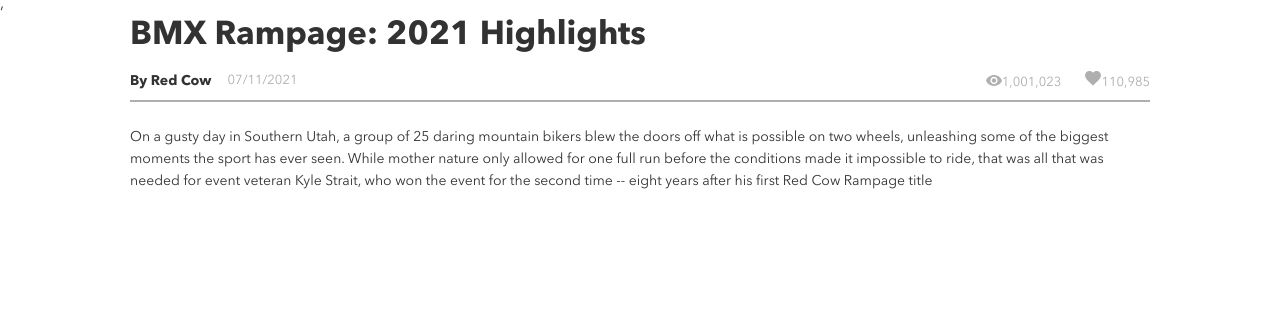
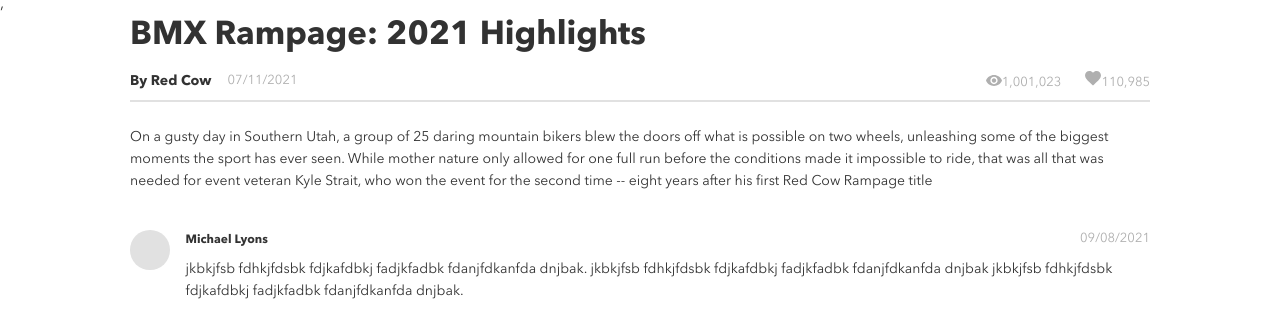
Before and after one commit to bexbrown/rebecca-brown-brainflix, a React (Create React App) app: page / in a window 1280 px wide. Shown: the part 842-1167 px from the top of the page. Before the commit the page ends 1048 px from the top, so only its background shows below. Built offline with nearby package versions, Linux system fonts and the light colour scheme; a web font is replaced by a local one.

Commit message:
add comment component

```diff
--- a/src/App.js
+++ b/src/App.js
@@ -2,6 +2,7 @@
 import Header from "./components/Header/Header";
 import CurrentVideo from "./components/CurrentVideo/CurrentVideo";
 import Info from "./components/Info/Info";
+import Comments from "./components/Comments/Comments";
 import data from "./data/video-details.json";
 import { v4 as uuid } from 'uuid';
 
@@ -23,6 +24,7 @@
         likes={data[0].likes}
         timestamp={data[0].timestamp}
       />
+      <Comments />
     </>
   );
 }
--- /dev/null
+++ b/src/components/Comment/Comment.js
@@ -0,0 +1,18 @@
+import "./Comment.scss";
+
+function Comment() {
+    return (
+        <div className="comment">
+            <span className="comment__image"></span>
+            <div className="comment__div">
+                <div className="comment__heading">
+                    <h2 className="comment__name">Michael Lyons</h2>
+                    <span className="comment__date">09/08/2021</span>
+                </div>
+                <p className="comment__text">jkbkjfsb fdhkjfdsbk fdjkafdbkj fadjkfadbk fdanjfdkanfda dnjbak. jkbkjfsb fdhkjfdsbk fdjkafdbkj fadjkfadbk fdanjfdkanfda dnjbak jkbkjfsb fdhkjfdsbk fdjkafdbkj fadjkfadbk fdanjfdkanfda dnjbak.</p>
+            </div>
+        </div>
+    )
+}
+
+export default Comment;
--- /dev/null
+++ b/src/components/Comment/Comment.scss
@@ -0,0 +1,52 @@
+@use "../../styles/partials/mixins" as *;
+@use "../../styles/partials/colors" as *;
+
+.comment {
+    padding: 1rem 1rem;
+    display: flex;
+
+    border-bottom: 2px solid $secondary-grey;
+
+    @include tablet {
+        margin: 0 1.5rem;
+        padding: 1.5rem 0;
+    }
+
+    @include desktop {
+        @include contain;
+    }
+
+    &__image {
+        display: inline-block;
+        @include avatar;
+        padding: 1rem;
+        margin: 0 1rem 0 0;
+    }
+
+    &__div {
+        display: flex;
+        flex-direction: column;
+
+        @include tablet {
+            width: 100%;
+        }
+    }
+
+    &__heading {
+        display: flex;
+        justify-content: space-between;
+
+    }
+
+    &__date {
+        color: $primary-grey;
+        font-size: 0.8125rem;
+        line-height: 1.125rem;
+        font-weight: 400;
+    }
+
+    &__text {
+        margin: 0.5rem 0 0 0;
+
+    }
+}
--- /dev/null
+++ b/src/components/Comments/Comments.js
@@ -0,0 +1,29 @@
+import "./Comments.scss";
+import Avatar from "../../assets/images/Mohan-muruge.jpg";
+import Comment from "../Comment/Comment";
+
+function Comments() {
+    return (
+
+        <section className="comments">
+            <h2 className="comments__count">3 Comments</h2>
+            <div className="comments__header">
+                <img src={Avatar} alt="avatar"
+                    className="comments__image comments__image--main" />
+                <div className="comments__div">
+                    <h2 className="comments__heading">Join the Conversation</h2>
+                    <form action="" className="comments__form">
+                        <textarea placeholder="Add a new comment" className="comments__input"></textarea>
+                        <input type="submit" value="Comment" className="comments__button" />
+                    </form>
+                </div>
+            </div>
+        </section>,
+
+        <Comment />
+
+
+    )
+}
+
+export default Comments;
--- /dev/null
+++ b/src/components/Comments/Comments.scss
@@ -0,0 +1,95 @@
+@use "../../styles/partials/colors" as *;
+@use "../../styles/partials/mixins" as *;
+@use "../../styles/partials/fonts" as *;
+
+.comments {
+
+    margin: 0 1rem;
+    padding-bottom: 1rem;
+    border-bottom: 2px solid $secondary-grey;
+
+    @include tablet {
+        margin-top: 2rem;
+    }
+
+    @include desktop {
+        @include contain;
+    }
+
+
+    &__header {
+        margin-top: 1rem;
+        display: flex;
+    }
+
+    &__heading {
+        text-transform: uppercase;
+        color: $primary-grey;
+        font-weight: 700;
+    }
+
+
+    &__image {
+        // background-color: $secondary-grey;
+        // object-fit: cover;
+        // object-position: left;
+        // height: 2.25rem;
+        // width: 2.25rem;
+        // border-radius: 50%;
+        // margin: 1.5rem 1rem 0 0;
+
+
+        // @include tablet {
+        //     height: 2.5rem;
+        //     width: 2.5rem;
+        //     margin-right: 1.5rem;
+        // }
+        @include avatar;
+    }
+
+    &__div {
+        display: flex;
+        flex-direction: column;
+        width: 100%;
+    }
+
+    &__form {
+        @include tablet {
+            display: flex;
+        }
+    }
+
+    &__input {
+        width: 100%;
+        resize: none;
+        margin: 0 0 1rem 0;
+        height: 6rem;
+        font-family: $font-stack;
+        border-radius: 4px;
+        border: none;
+        outline: solid 2px $secondary-grey;
+        background-color: $secondary-light;
+        padding: 0.75rem;
+
+        @include tablet {
+            height: 2.5rem;
+            margin-right: 1.5rem;
+        }
+    }
+
+    &__input::placeholder {
+        color: $secondary-dark;
+    }
+
+    &__input:focus {
+        outline: 2px solid $primary-accent;
+    }
+
+    &__button {
+        @include button;
+    }
+
+    &button:hover {
+        background-color: $secondary-accent;
+    }
+}
--- a/src/components/Header/Header.js
+++ b/src/components/Header/Header.js
@@ -1,5 +1,6 @@
 import "./Header.scss";
 import Logo from "../../assets/logos/BrainFlix-logo.svg";
+import Avatar from "../../assets/images/Mohan-muruge.jpg";
 
 function Header() {
 
@@ -12,13 +13,13 @@
                 <div className="header__div">
                     <span className="header__icon--search"></span>
                     <input type="text" name="search" className="header__input" placeholder="Search" />
-                    <div className="header__image header__image--mobile"></div>
+                    <img className="header__image header__image--mobile" src={Avatar} alt="avatar" />
                 </div>
                 <div className="header__div">
                     <span className="header__icon--upload"></span>
                     <input type="submit" className="header__button" value="Upload" />
 
-                    <div className="header__image header__image--tablet"></div>
+                    <img className="header__image header__image--tablet" src={Avatar} alt="avatar" />
                 </div>
             </form>
         </header >
--- a/src/components/Header/Header.scss
+++ b/src/components/Header/Header.scss
@@ -56,6 +56,8 @@
         border: none;
         outline: solid 2px $secondary-grey;
         padding-left: 2rem;
+        background-color: $secondary-light;
+
 
         @include tablet {
             height: 2.5rem;
@@ -102,18 +104,7 @@
     }
 
     &__image {
-        background-color: $secondary-grey;
-        background-image: url(../../assets/images/Mohan-muruge.jpg);
-        background-position: left;
-        background-size: cover;
-        height: 2.25rem;
-        width: 2.25rem;
-        border-radius: 50%;
-
-        @include tablet {
-            height: 2.5rem;
-            width: 2.5rem;
-        }
+        @include avatar;
     }
 
     &__image--mobile {
--- a/src/components/Info/Info.scss
+++ b/src/components/Info/Info.scss
@@ -23,8 +23,8 @@
         line-height: 1.125rem;
         font-weight: 400;
         align-items: center;
-        border-top: 2px solid $primary-grey;
-        border-bottom: 2px solid $primary-grey;
+        border-top: 2px solid $secondary-grey;
+        border-bottom: 2px solid $secondary-grey;
         padding: 1rem 0;
 
         @include tablet {
--- a/src/styles/partials/_mixins.scss
+++ b/src/styles/partials/_mixins.scss
@@ -21,6 +21,7 @@
     }
 }
 
+
 @mixin button {
     background-color: $primary-accent;
     color: $primary-light;
@@ -34,3 +35,18 @@
         width: 9.375rem;
     }
 }
+
+@mixin avatar {
+
+    background-color: $secondary-grey;
+    object-fit: cover;
+    object-position: left;
+    height: 2.25rem;
+    width: 2.25rem;
+    border-radius: 50%;
+
+    @include tablet {
+        height: 2.5rem;
+        width: 2.5rem;
+    }
+}
```
